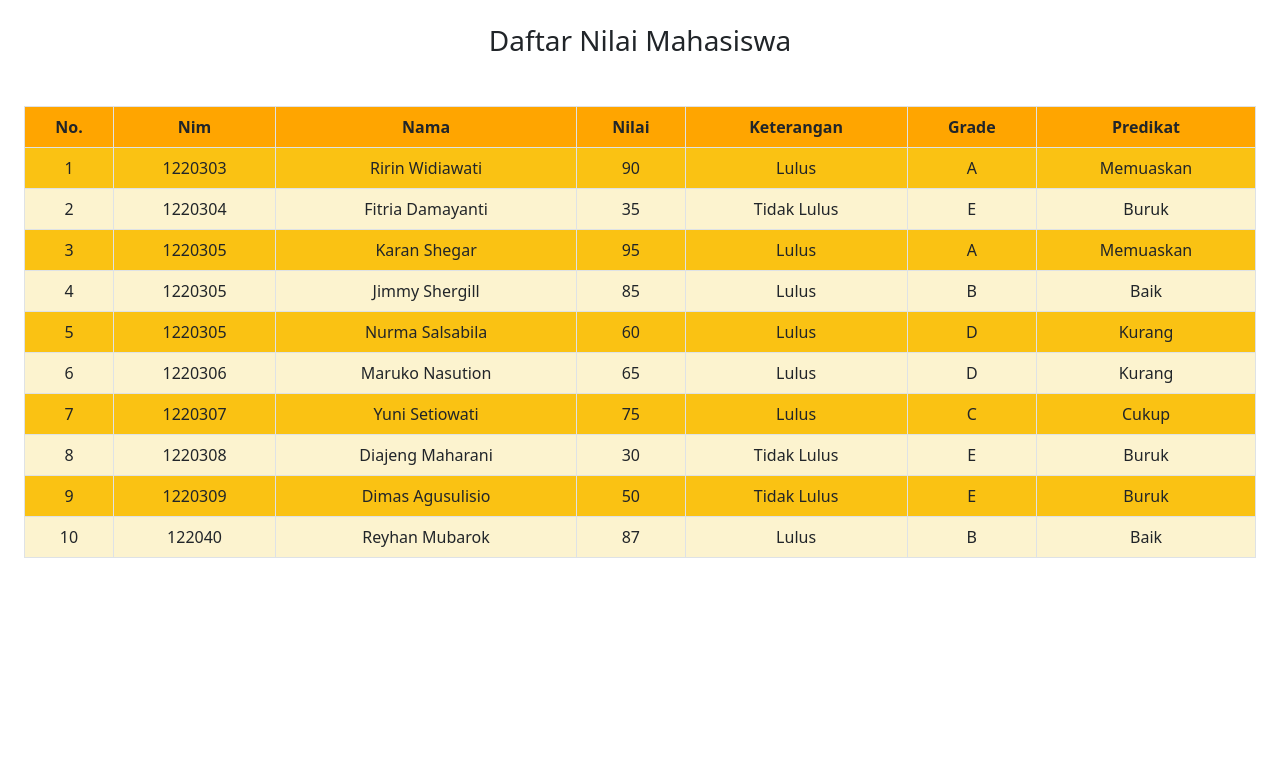
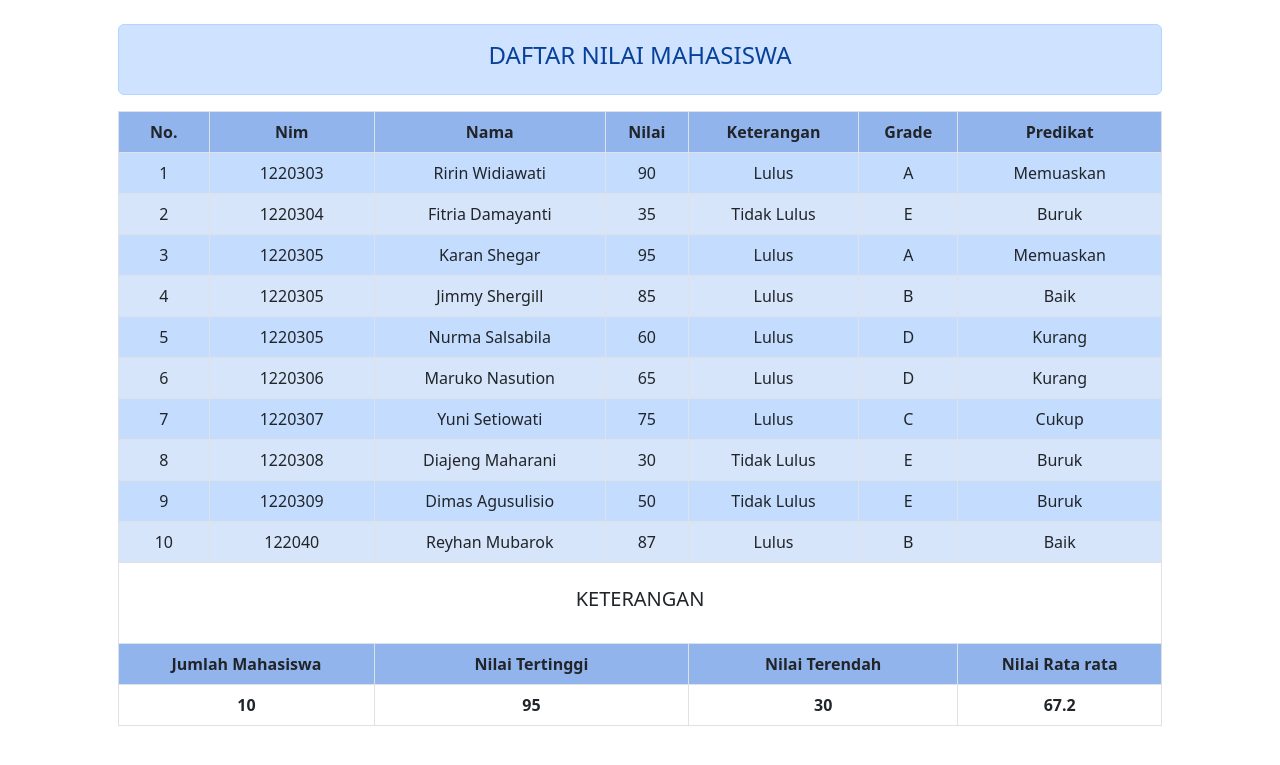
Before and after one commit to ririnwdya/PHP, a PHP site: page /tugas3.php in a window 1280 px wide. Shown: the top 765 px of the page. Run offline with PHP 8.4, Linux system fonts and the light colour scheme.

Commit message:
update tugas 3

```diff
--- a/tugas3.php
+++ b/tugas3.php
@@ -21,11 +21,26 @@ $mhs8 = ['nim'=> '1220308', 'nama'=> 'Diajeng Maharani', 'nilai' => 30];
 $mhs9 = ['nim'=> '1220309', 'nama'=> 'Dimas Agusulisio', 'nilai' => 50];
 $mhs10 = ['nim'=> '122040', 'nama'=> 'Reyhan Mubarok', 'nilai' => 87];
 
-//array Asosiatif
+//array assosiative
 $mahasiswa =[$mhs1, $mhs2,$mhs3,$mhs4,$mhs5,$mhs6,$mhs7,$mhs8,$mhs9,$mhs10];
 
 $judul = ['No.','Nim','Nama','Nilai','Keterangan','Grade','Predikat'];
 
+// aggregat function in array
+$jumlah_mhs = count($mahasiswa);
+$nilai = array_column($mahasiswa, 'nilai');
+$total_nilai = array_sum($nilai);
+$max_nilai = max($nilai);
+$min_nilai = min($nilai);
+$rata2 = $total_nilai/ $jumlah_mhs;
+
+//keterangan
+$keterangan =[
+    'Jumlah Mahasiswa'=> $jumlah_mhs,
+    'Nilai Tertinggi' => $max_nilai,
+    'Nilai Terendah' =>$min_nilai,
+    'Nilai Rata rata' =>$rata2
+    ];
 
 ?>
 <!doctype html>
@@ -37,11 +52,13 @@ $judul = ['No.','Nim','Nama','Nilai','Keterangan','Grade','Predikat'];
     <link href="https://cdn.jsdelivr.net/npm/bootstrap@5.2.1/dist/css/bootstrap.min.css" rel="stylesheet" integrity="sha384-iYQeCzEYFbKjA/T2uDLTpkwGzCiq6soy8tYaI1GyVh/UjpbCx/TYkiZhlZB6+fzT" crossorigin="anonymous">
   </head>
   <body>
-    <h3 class='py-4 text-center'>Daftar Nilai Mahasiswa</h3>
-    <div class="px-4 pt-3 table-responsive">
+    <div class="container px-5 my-4">
+    <div class="alert alert-primary" role="alert">
+    <h4 align="center">DAFTAR NILAI MAHASISWA</h4>
+    </div>
     <table table class="table table-hover table-bordered">
     <thead>
-        <tr class='text-center' bgcolor='#FFA500'>
+        <tr class='text-center' bgcolor='#92B4EC'>
             <?php
             foreach($judul as $jdl){
             ?>
@@ -87,11 +104,13 @@ $judul = ['No.','Nim','Nama','Nilai','Keterangan','Grade','Predikat'];
 
         //color
         if($no % 2 == 0){
-            $color = '#FCF3CF';
+            $color = '#D6E5FA';
         }
         else{
-            $color = '#FAC213';
+            $color = 'C4DDFF';
         }
+
+        //rumus2
 
         ?>
         <tr class='text-center' bgcolor="<?= $color ?>">
@@ -106,6 +125,25 @@ $judul = ['No.','Nim','Nama','Nilai','Keterangan','Grade','Predikat'];
 
         <?php } ?>
     </tbody>
+    <tfoot>
+    <tr>
+        <th class='py-4 text-center' colspan="7"><h5>KETERANGAN</h5></th>
+    </tr>
+    <tr class='text-center' bgcolor='#92B4EC' >
+        <?php
+        foreach ($keterangan as $ket => $hasil){
+        ?>
+            <th colspan="2"><?= $ket ?></th>
+        <?php } ?>
+    </tr>
+    <tr class='text-center'>
+        <?php
+        foreach ($keterangan as $ket => $hasil){
+        ?>
+            <th colspan="2"><?= $hasil?></th>
+        <?php } ?>
+    </tr>
+    </tfoot>
 </table>
 </div>
     <script src="https://cdn.jsdelivr.net/npm/bootstrap@5.2.1/dist/js/bootstrap.bundle.min.js" integrity="sha384-u1OknCvxWvY5kfmNBILK2hRnQC3Pr17a+RTT6rIHI7NnikvbZlHgTPOOmMi466C8" crossorigin="anonymous"></script>
```
